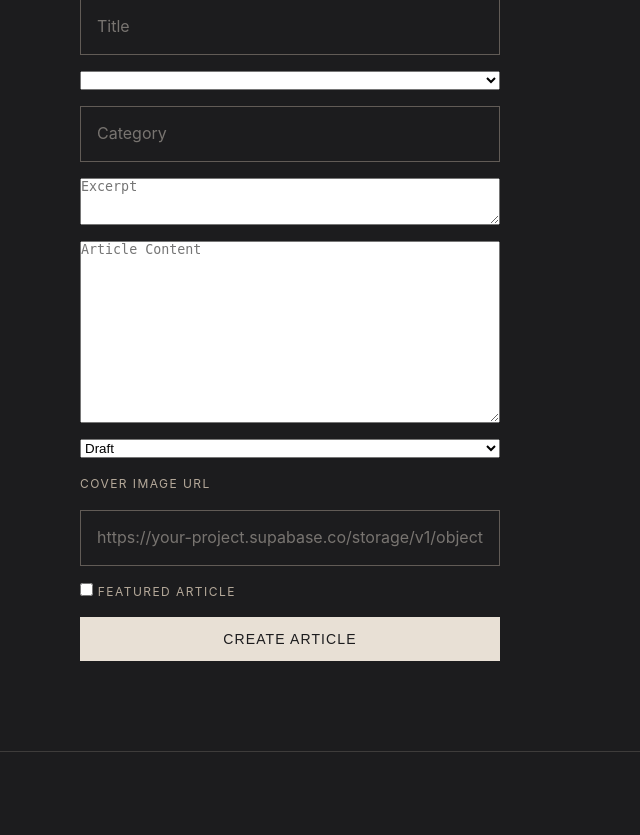
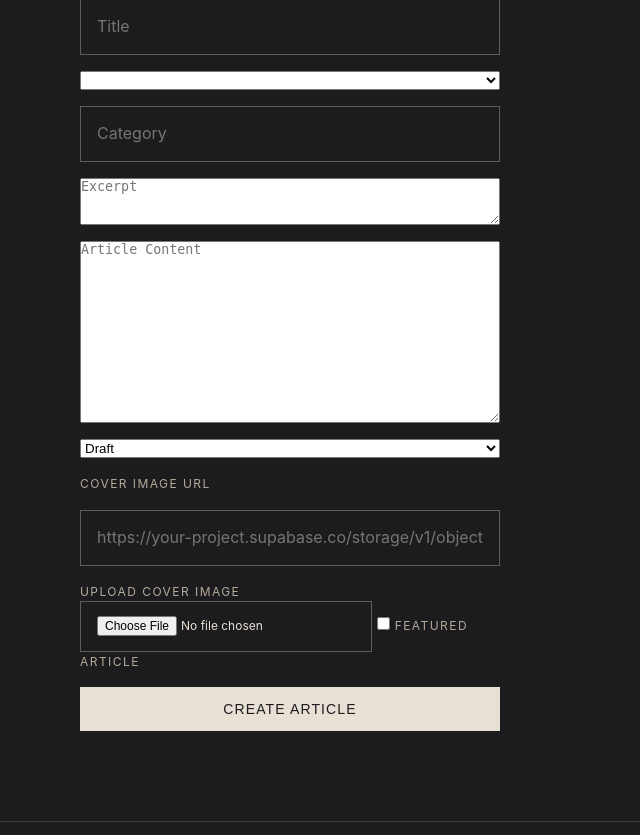
Before and after one commit to corporatelawacademybocconi-dev/Supersite, a Flask app: page /reserved-area/articles/create in a window 1280 px wide. Shown: the part 702-1537 px from the top of the page, without its empty margins (0-640 px from the left). Run offline with Flask 3, Linux system fonts and the light colour scheme; the visitor is signed in with stand-in values (Sample User, id 1); data that the repository does not hold is empty.

Commit message:
Add direct article image uploads

```diff
--- a/app.py
+++ b/app.py
@@ -7,6 +7,8 @@ from datetime import datetime, timezone
 from config import Config
 
 from flask import request, session, redirect, url_for
+from werkzeug.utils import secure_filename
+import uuid
 
 app = Flask(__name__)
 app.config.from_object(Config)
@@ -18,7 +20,24 @@ supabase = create_client(
     app.config["SUPABASE_URL"],
     app.config["SUPABASE_KEY"]
 )
+def upload_article_image(file):
+    if not file or file.filename == "":
+        return None
 
+    filename = secure_filename(file.filename)
+    unique_filename = f"articles/{uuid.uuid4()}-{filename}"
+
+    file_bytes = file.read()
+
+    supabase.storage.from_("media").upload(
+        unique_filename,
+        file_bytes,
+        {
+            "content-type": file.content_type
+        }
+    )
+
+    return supabase.storage.from_("media").get_public_url(unique_filename)
 @app.route("/reserved-area-login", methods=["GET", "POST"])
 def reserved_area_login():
 
@@ -224,9 +243,12 @@ def admin_create_article():
     authors = authors_response.data or []
 
     if request.method == "POST":
-
         title = request.form.get("title")
         slug = title.lower().replace(" ", "-")
+        image = request.files.get("cover_image")
+        cover_image_url = request.form.get("cover_image_url")
+        if image and image.filename:
+            cover_image_url = upload_article_image(image)
 
         supabase.table("articles").insert({
             "title": title,
@@ -236,7 +258,7 @@ def admin_create_article():
             "author_id": int(request.form.get("author_id")),
             "category": request.form.get("category"),
             "status": request.form.get("status"),
-            "cover_image_url": request.form.get("cover_image_url"),
+            "cover_image_url": cover_image_url,
             "is_featured": request.form.get("is_featured") == "on"
         }).execute()
 
@@ -265,6 +287,10 @@ def admin_edit_article(article_id):
     authors = authors_response.data or []
 
     if request.method == "POST":
+        image = request.files.get("cover_image")
+        cover_image_url = request.form.get("cover_image_url")
+        if image and image.filename:
+            cover_image_url = upload_article_image(image)
 
         supabase.table("articles").update({
             "title": request.form.get("title"),
@@ -273,7 +299,7 @@ def admin_edit_article(article_id):
             "author_id": int(request.form.get("author_id")),
             "category": request.form.get("category"),
             "status": request.form.get("status"),
-            "cover_image_url": request.form.get("cover_image_url"),
+            "cover_image_url": cover_image_url,
             "is_featured": request.form.get("is_featured") == "on"
         }).eq("id", article_id).execute()
 
--- a/requirements.txt
+++ b/requirements.txt
@@ -29,6 +29,7 @@ itsdangerous==2.2.0
 Jinja2==3.1.6
 jsonschema==4.25.1
 jsonschema-specifications==2025.9.1
+lxml==6.1.1
 MarkupSafe==3.0.3
 multidict==6.7.1
 narwhals==2.14.0
@@ -48,12 +49,14 @@ pydeck==0.9.1
 PyJWT==2.13.0
 python-dateutil==2.9.0.post0
 python-discovery==1.4.0
+python-docx==1.1.2
 python-dotenv==1.2.2
 pytz==2025.2
 realtime==2.31.0
 referencing==0.37.0
 requests==2.32.5
 rpds-py==0.30.0
+setuptools==82.0.1
 sgmllib3k==1.0.0
 six==1.17.0
 smmap==5.0.2
@@ -74,4 +77,5 @@ urllib3==2.6.2
 virtualenv==21.4.2
 websockets==15.0.1
 Werkzeug==3.1.7
+wheel==0.47.0
 yarl==1.24.2
--- a/templates/admin/create_article.html
+++ b/templates/admin/create_article.html
@@ -14,7 +14,7 @@
 <section class="section">
     <div class="container">
 
-        <form method="POST" class="reserved-login-form">
+        <form method="POST" enctype="multipart/form-data" class="reserved-login-form">
 
             <input type="text" name="title" placeholder="Title" required>
 
@@ -42,6 +42,11 @@
                 placeholder="https://your-project.supabase.co/storage/v1/object/public/media/...">
 
             <label>
+                <label>Upload Cover Image</label>
+
+                <input type="file" name="cover_image" accept="image/*">
+
+
                 <input type="checkbox" name="is_featured">
                 Featured Article
             </label>
--- a/templates/admin/edit_article.html
+++ b/templates/admin/edit_article.html
@@ -14,7 +14,7 @@
 <section class="section">
     <div class="container">
 
-        <form method="POST" class="reserved-login-form">
+        <form method="POST" enctype="multipart/form-data" class="reserved-login-form">
 
             <input type="text" name="title" value="{{ article.title }}" required>
 
@@ -59,6 +59,9 @@
                 <input type="checkbox" name="is_featured" {% if article.is_featured %}checked{% endif %}>
                 Featured Article
             </label>
+            <label>Upload Cover Image</label>
+
+            <input type="file" name="cover_image" accept="image/*">
 
             <button type="submit" class="btn btn-primary">
                 Create Article
```
